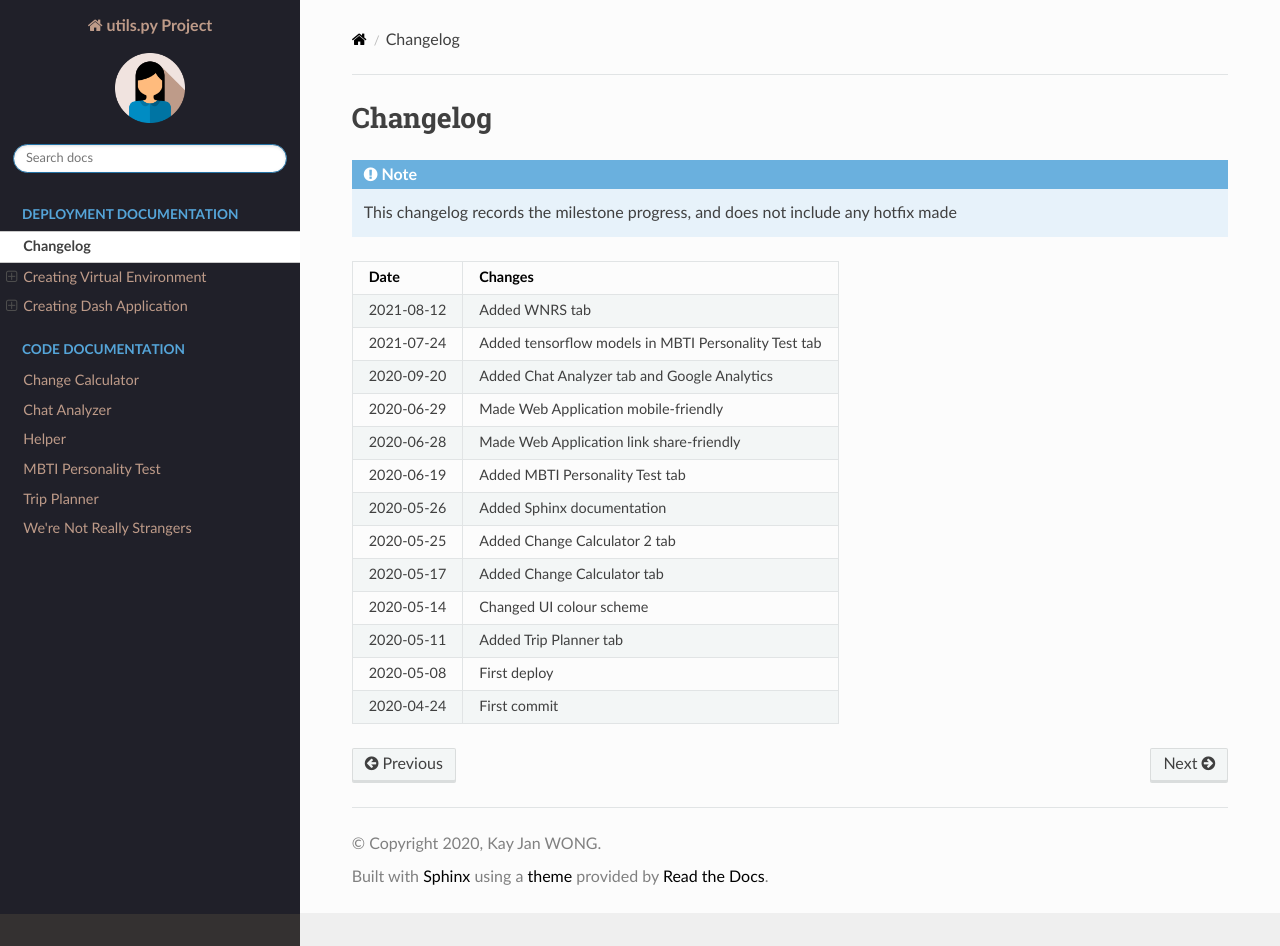
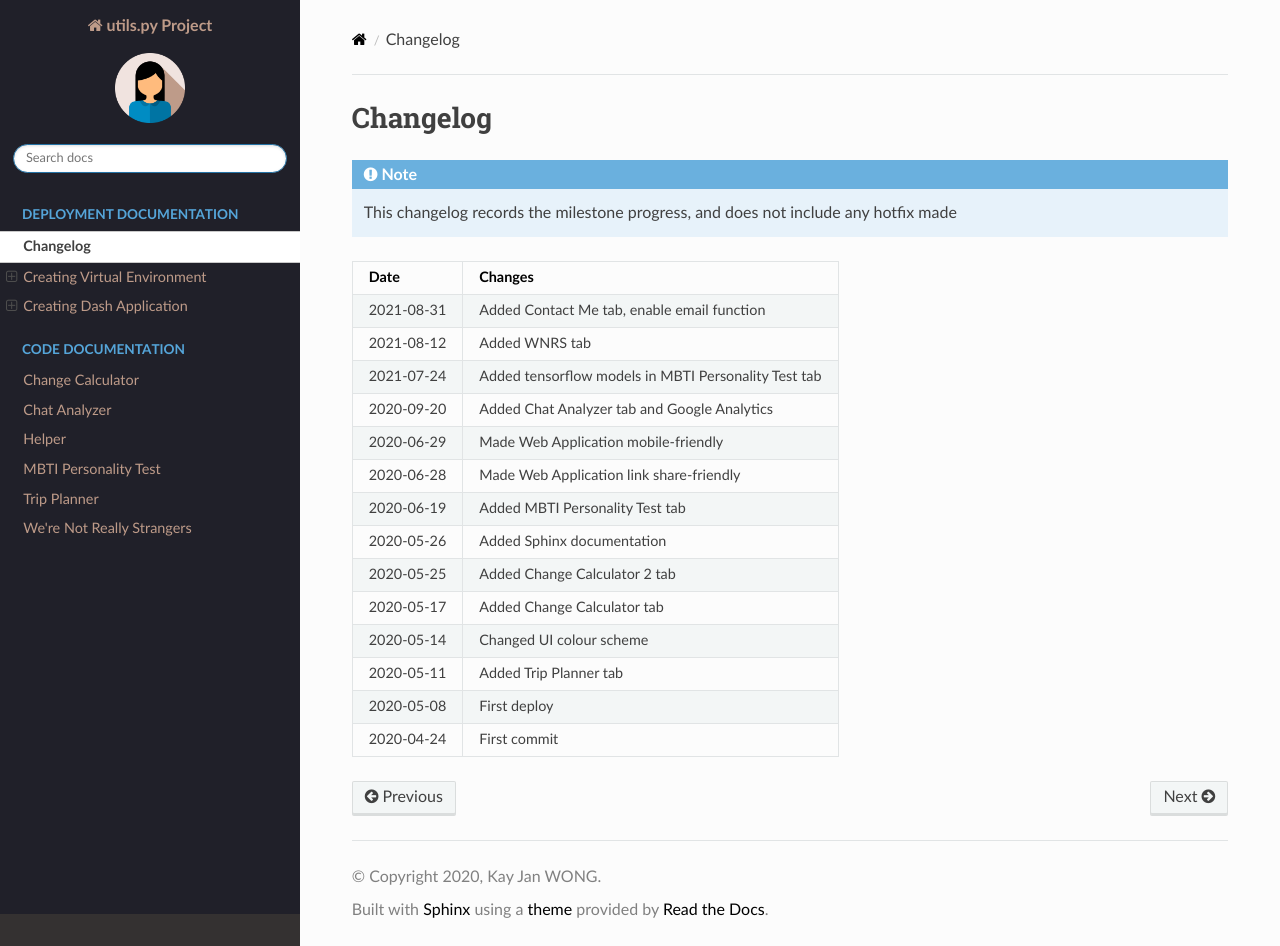
Before and after one commit to kayjanw/test-app, a Sphinx documentation site: the page built from docs/source/deploy/changelog.rst, in a window 1280 px wide and 946 px high. Built offline with Sphinx 7.4.7 and the Read the Docs theme 2.0.0, drawn with Linux system fonts in a browser that asks for light colours.

Commit message:
update changelog documentation

```diff
--- a/docs/source/deploy/changelog.rst
+++ b/docs/source/deploy/changelog.rst
@@ -7,6 +7,7 @@ Changelog
 ========== =====================================================
 Date       Changes
 ========== =====================================================
+2021-08-31 Added Contact Me tab, enable email function
 2021-08-12 Added WNRS tab
 2021-07-24 Added tensorflow models in MBTI Personality Test tab
 2020-09-20 Added Chat Analyzer tab and Google Analytics
```
